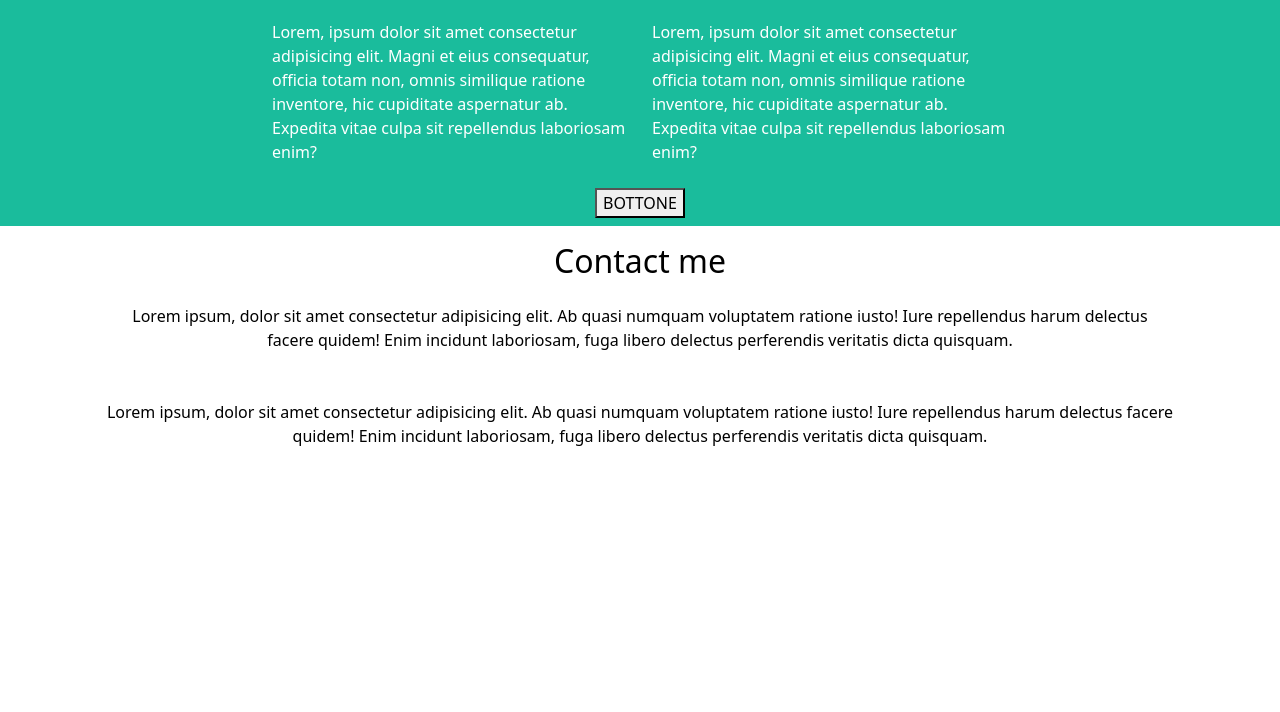
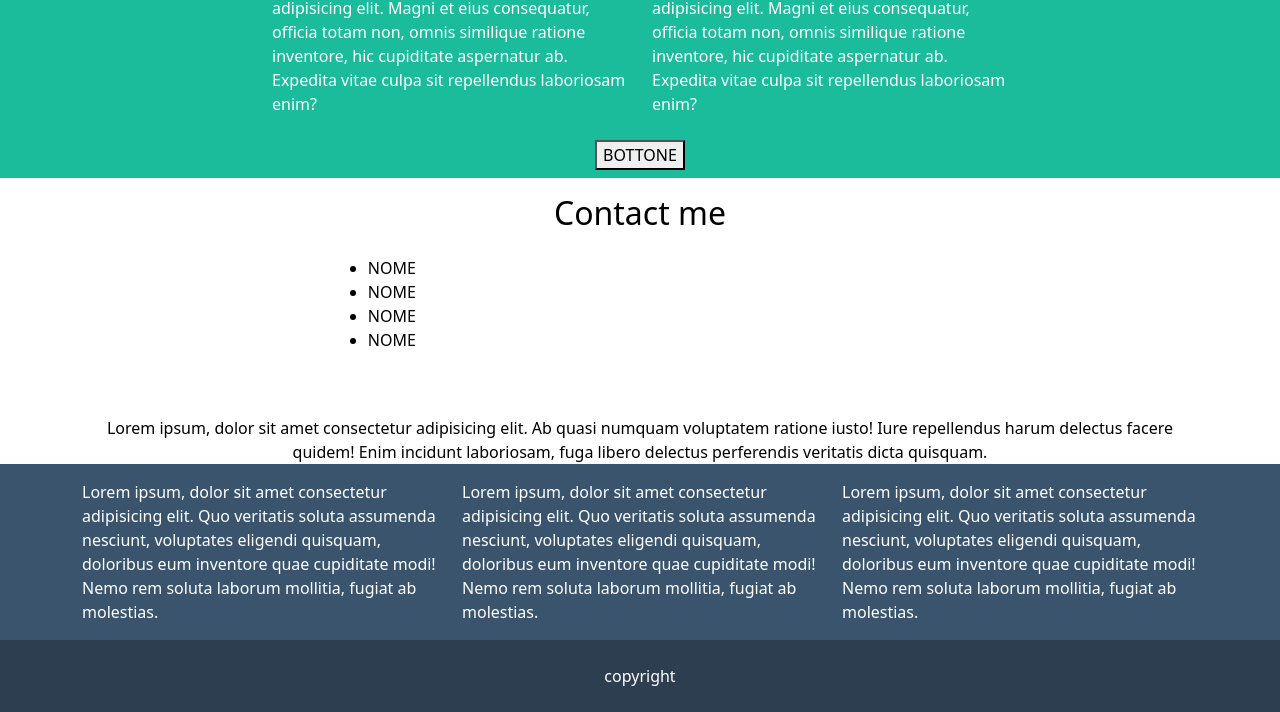
Before and after one commit to Mikele91/html-css-bootstrap-freelancer, a plain HTML site: page index.html in a window 1280 px wide. Shown: the part 713-1425 px from the top of the page. Before the commit the page ends 1161 px from the top, so only its background shows below. Drawn offline with nearby package versions, Linux system fonts and the light colour scheme.

Commit message:
struttura di base completata

```diff
--- a/css/style.css
+++ b/css/style.css
@@ -23,3 +23,10 @@ section{
     background-color: #1abc9c;
     color: white;
 }
+.footer-1{
+    background-color: #3a546d;
+}
+
+.footer-2{
+    background-color: #2c3e50;
+}
--- a/index.html
+++ b/index.html
@@ -48,7 +48,7 @@
                             <h2>PORTFOLIO</h2>
                         </div>
                     </div>
-                    <div class="row m-5">
+                    <div class="row my-5">
                         <div class="col-12 col-md-6  col-lg-4 p-2">
                             Lorem ipsum dolor sit, amet consectetur adipisicing elit. Ab quis eaque nesciunt minima voluptas iure fugiat temporibus atque tenetur, nulla quae asperiores cumque dolore autem, dolorum odio? Magni, vero iste?
                         </div>
@@ -78,7 +78,7 @@
 
             <section class="section-2">
                 <div class="container ">
-                    <div class="row m-3 p-2">
+                    <div class="row my-3 py-2">
                         <div class="col-12 text-center">
                             <h2>About</h2>
                         </div>
@@ -91,7 +91,7 @@
 
                         </div>
                     </div>
-                    <div class="row m-3 p-2">
+                    <div class="row my-3 py-2">
                         <div class="col-12 text-center">
                             <button> BOTTONE</button>
                         </div>
@@ -106,9 +106,15 @@
                             <h2>Contact me</h2>
                         </div>
                     </div>
-                    <div class="row m-3">
-                        <div class="col-12 text-center">
-                            Lorem ipsum, dolor sit amet consectetur adipisicing elit. Ab quasi numquam voluptatem ratione iusto! Iure repellendus harum delectus facere quidem! Enim incidunt laboriosam, fuga libero delectus perferendis veritatis dicta quisquam.
+                    <div class="row m-3 justify-content-center">
+                        <div class="col-7  ">
+                            <ul>
+                                <li>NOME</li>
+                                <li>NOME</li>
+                                <li>NOME</li>
+                                <li>NOME</li>
+
+                            </ul>
                         </div>
                     </div>
                     <div class="row mt-5">
@@ -121,5 +127,30 @@
 
 
         </main>
+        <footer>
+            <div class="footer-1">
+                <div class="container">
+                    <div class="row justify-content-center py-3">
+                        <div class="col-12 col-md-4">
+                            Lorem ipsum, dolor sit amet consectetur adipisicing elit. Quo veritatis soluta assumenda nesciunt, voluptates eligendi quisquam, doloribus eum inventore quae cupiditate modi! Nemo rem soluta laborum mollitia, fugiat ab molestias.
+                        </div>
+                        <div class="col-12 col-md-4">
+                            Lorem ipsum, dolor sit amet consectetur adipisicing elit. Quo veritatis soluta assumenda nesciunt, voluptates eligendi quisquam, doloribus eum inventore quae cupiditate modi! Nemo rem soluta laborum mollitia, fugiat ab molestias.
+                        </div>
+                        <div class="col-12 col-md-4">
+                            Lorem ipsum, dolor sit amet consectetur adipisicing elit. Quo veritatis soluta assumenda nesciunt, voluptates eligendi quisquam, doloribus eum inventore quae cupiditate modi! Nemo rem soluta laborum mollitia, fugiat ab molestias.
+                        </div>
+                    </div>
+                </div>
+            </div>
+            <div class="footer-2">
+                <div class="row  py-4">
+                    <div class="col text-center">
+                        copyright
+                    </div>
+                </div>
+            </div>
+
+        </footer>
     </body>
 </html>
```
